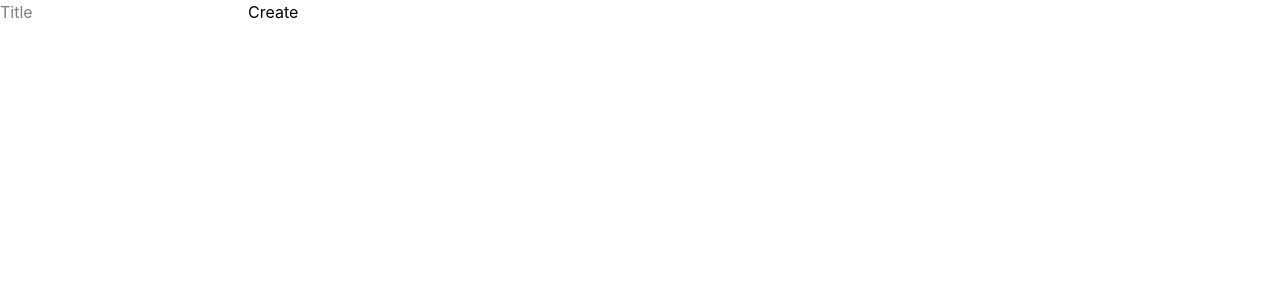
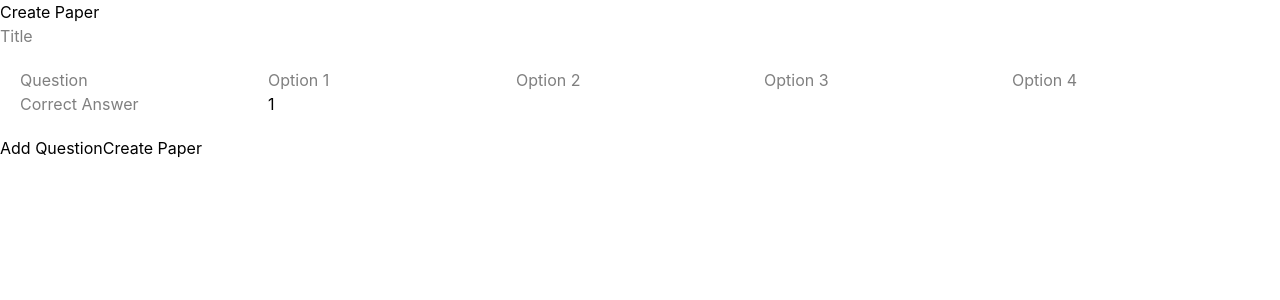
Before and after one commit to Krishna-zz/Pariksha-Basic-MVP, a React (Vite) app in the folder Client/Pariksha/: page / in a window 1280 px wide. Shown: the top 300 px of the page. Built offline with nearby package versions, Linux system fonts and the light colour scheme.

Commit message:
question paper builder

```diff
--- a/Client/Pariksha/src/pages/CreatePaper.tsx
+++ b/Client/Pariksha/src/pages/CreatePaper.tsx
@@ -1,27 +1,123 @@
-import React, { useState } from 'react'
-import API from '../api/api'
+import React, { useState } from "react";
+import API from "../api/api";
+
+type Question = {
+  questionText: string;
+  options: string[];
+  correctAnswer: string;
+  marks: number;
+};
+
+const DEFAULT_QUESTION: Question = {
+  questionText: "",
+  options: ["", "", "", ""],
+  correctAnswer: "",
+  marks: 1,
+};
 
 const CreatePaper = () => {
+  const [title, setTitle] = useState("");
+  const [questions, setQuestions] = useState<Question[]>([{ ...DEFAULT_QUESTION, options: [...DEFAULT_QUESTION.options] }]);
 
-  const [title , setTitle] = useState("");     //this is to write paper's title
+  // Generic: TypeScript infers the type of `value` from `field` — no `as any`
+  const handleQuestionChange = <K extends keyof Question>(
+    index: number,
+    field: K,
+    value: Question[K]
+  ) => {
+    setQuestions((prev) =>
+      prev.map((q, i) => (i === index ? { ...q, [field]: value } : q))
+    );
+  };
 
-  const handleSubmit = async() => {
-      await API.post("/papers",{
-        title,
-        questions:[]
+  const handleOptionChange = (qIndex: number, optIndex: number, value: string) => {
+    setQuestions((prev) =>
+      prev.map((q, i) => {
+        if (i !== qIndex) return q;
+        const options = [...q.options];
+        options[optIndex] = value;
+        return { ...q, options };
       })
-      alert("Paper created")
-  }
+    );
+  };
+
+  const addQuestion = () => {
+    setQuestions((prev) => [
+      ...prev,
+      { ...DEFAULT_QUESTION, options: [...DEFAULT_QUESTION.options] },
+    ]);
+  };
+
+  const removeQuestion = (index: number) => {
+    setQuestions((prev) => prev.filter((_, i) => i !== index));
+  };
+
+  const handleSubmit = async () => {
+    if (!title.trim()) {
+      alert("Please enter a title.");
+      return;
+    }
+    try {
+      await API.post("/papers", { title, questions });
+      alert("Paper created!");
+    } catch (err) {
+      alert("Failed to create paper.");
+      console.error(err);
+    }
+  };
 
   return (
     <div>
-       <input type="text"
-       placeholder='Title'
-       value={title}
-       onChange={(e) => setTitle(e.target.value)}/>
-       <button>Create</button>
+      <h2>Create Paper</h2>
+
+      <input
+        type="text"
+        placeholder="Title"
+        value={title}
+        onChange={(e) => setTitle(e.target.value)}
+      />
+
+      {questions.map((q, i) => (
+        <div key={i} className="border-gray-700 m-2.5 p-2.5">
+          <input
+            placeholder="Question"
+            value={q.questionText}
+            onChange={(e) => handleQuestionChange(i, "questionText", e.target.value)}
+          />
+
+          {q.options.map((opt, j) => (
+            <input
+              key={j}
+              placeholder={`Option ${j + 1}`}
+              value={opt}
+              onChange={(e) => handleOptionChange(i, j, e.target.value)}
+            />
+          ))}
+
+          <input
+            placeholder="Correct Answer"
+            value={q.correctAnswer}
+            onChange={(e) => handleQuestionChange(i, "correctAnswer", e.target.value)}
+          />
+
+          <input
+            type="number"
+            placeholder="Marks"
+            value={q.marks}
+            min={1}
+            onChange={(e) => handleQuestionChange(i, "marks", Number(e.target.value))}
+          />
+
+          {questions.length > 1 && (
+            <button onClick={() => removeQuestion(i)}>Remove</button>
+          )}
+        </div>
+      ))}
+
+      <button onClick={addQuestion}>Add Question</button>
+      <button onClick={handleSubmit}>Create Paper</button>
     </div>
-  )
-}
+  );
+};
 
-export default CreatePaper
+export default CreatePaper;
```
